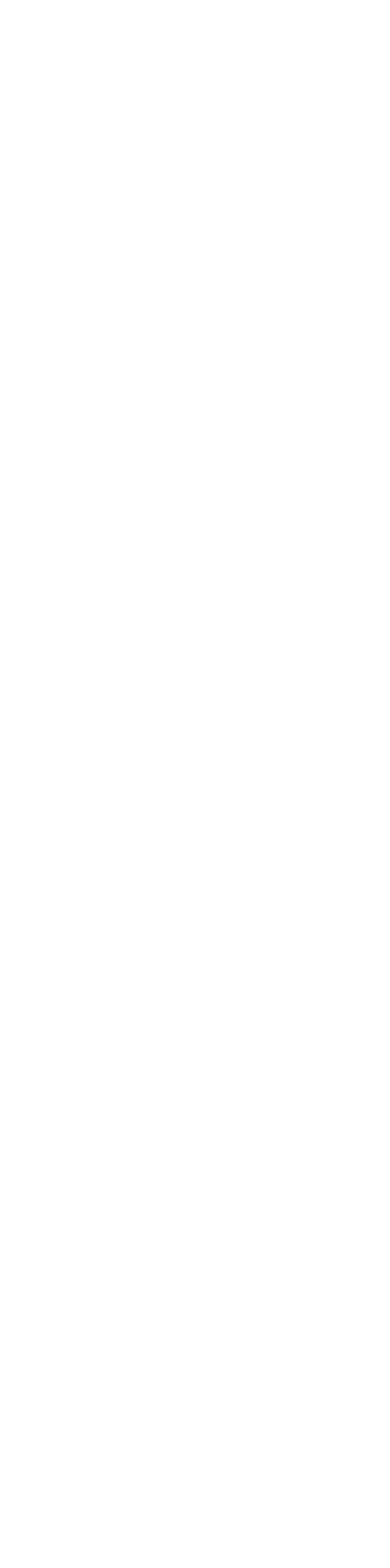
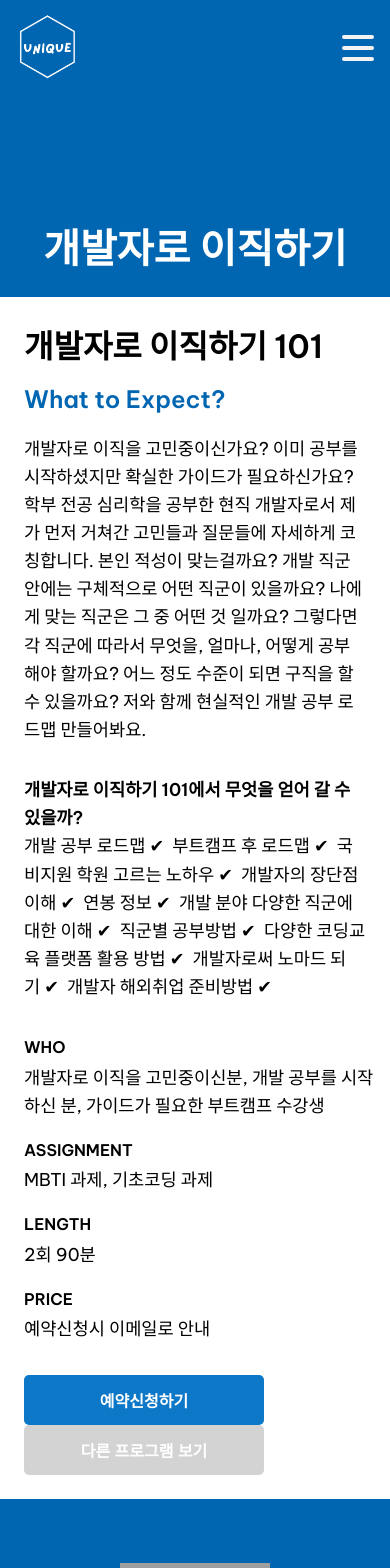
Before and after one commit to uniqueyoung/uniqueyoung.world, a React (Create React App) app: page /programs/beginner in a window 390 px wide. Before the commit this address had no page. Shown: the top 1568 px of the page. Before the commit the page ends 844 px from the top, so only its background shows below. Built offline with nearby package versions, Linux system fonts and the light colour scheme; grey boxes are pictures that could not be loaded.

Commit message:
pages/beginner page mobile and desktop

```diff
--- a/src/App.js
+++ b/src/App.js
@@ -4,6 +4,7 @@
 import About from './pages/About';
 import Programs from './pages/Programs';
 import Reviews from './pages/Reviews';
+import Beginner from './pages/Beginner';
 import './App.css';
 
 // TODO dynamic routes for dynamic pages
@@ -15,7 +16,7 @@
       <Route path="/about" element={<About />} />
       <Route path="/programs" element={<Programs />} />
       <Route path="/reviews" element={<Reviews />} />
-
+      <Route path="/programs/beginner" element={<Beginner />} />
     </Routes>
 
   );
--- a/src/assets/mock.js
+++ b/src/assets/mock.js
@@ -61,7 +61,7 @@
           code: '201',
           form: 'https://forms.gle/A7EMVXVzu6Uo2Tdk7',
           content: "경력자이면서 해외 취업 입문자들은 위한 프로그램입니다. 세계 무대에서도 통하는 이력서는 어떻게 써야할까요? 어떻게 하면 인터뷰에서 자신이 가진 강점을 모두 어필할 수 있을까요? 비즈니스 영어 강사 내공을 바탕으로 제가 쌓아온 유럽 및 해외 취업전략을 공유합니다. 한국 취업과 해외 취업은 준비 방법과 실전 전략이 다릅니다. 한국에서 쌓아온 소중한 경력을 알차게 풀어내서 해외 구직 시장에서도 강력한 지원자가 될 수 있도록 도와드릴게요. 부족한 점을 빠르게 채우고 강점은 최대한 어필하는 전략을 모색해요.",
-          afters: ['목표 국가', '목표 업계', '목표 직무', '최선의 비자 프로그램', '나를 강점을 전달하는 고급 회화', '나의 경험 멋지게 포장', '해외 구직 시장의 이해', '세계 무대에서 먹히는 나만의 강점 발견', '링크드인 최적화', '효율적으로 기회를 찾는 방법', '효과적인 콜드메세지 방법', '현실성 있는 계획', '연봉 협상 방법', 'Q&A',],
+          afters: ['목표 국가', '목표 업계', '목표 직무', '최선의 비자 프로그램', '나를 강점을 전달하는 고급 회화', '나의 경험 멋지게 포장', '해외 구직 시장의 이해', '세계 무대에서 먹히는 나만의 강점 발견', '링크드인 최적화', '효율적으로 기회를 찾는 방법', '효과적인 콜드메세지 방법', '현실성 있는 계획', '연봉 협상 방법'],
           details: [
             {
               label: 'Who',
@@ -91,7 +91,7 @@
     {
       type: '영어 인터뷰',
       description: '해외 취업의 문 턱에서 실전과 같은 인터뷰 연습이 필요하신가요? 비즈니스 영어 강사와 함께 자신을 설득력 있게 어필하는 방법을 배워봐요.',
-      link: '/english',
+      link: 'english',
       color: '#e1a73c',
       secondary: '#f5ba4e',
       programs: [
@@ -130,27 +130,23 @@
     {
       type: '개발자로 이직하기',
       description: '개발자로 이직을 고민중이신가요? 개발 공부를 하며 가이드가 필요하신가요? 첫 취직까지 어떤 공부가 필요한지 함께 로드맵을 그려봐요.',
-      link: '/beginner',
+      link: 'beginner',
       color: "#0066b2",
       secondary: "#0d78c7",
       programs: [{
         title: "개발자로 이직하기 101",
         code: '101',
         form: 'https://forms.gle/A7EMVXVzu6Uo2Tdk7',
-        content: "개발자로 이직을 고민중이신가요? 개발 공부를 하며 가이드가 필요하신가요? 학부 전공 심리학을 공부한 현직 개발자로서 제가 먼저 거쳐간 고민들과 질문들에 자세하게 코칭합니다. 개발 직군 안에는 구체적으로 어떤 직군이 있을까요? 나에게 맞는 직군은 그 중 어떤 것 일까요? 그렇다면 각 직군에 따라서 무엇을, 얼마나, 어떻게 공부해야 할까요? 어느 정도 수준이 되면 구직을 할 수 있을까요? 저와 함께 현실적인 개발 공부 로드맵 만들어봐요.",
-        afters: ['코딩이 적성이 맞는걸까?에 대한 접근방식', '초보 개발 공부 로드맵', '부트캠프 후 로드맵', '호율적인 공부 방법', '국비지원 학원 고르는 노하우', '개발자의 장단점 이해', '개발 분야의 포텐셜', '연봉 정보', '개발 분야 다양한 직군에 대한 이해', '직군별 특징 이해', '직군별 연봉 이해', '직군별 공부방법', '다양한 코딩교육 플랫폼 활용 방법', '공부 기간에 대한 이해', '개발자로써 노마드 되기', '개발자 해외취업 노하우', '국가별 많이 쓰는 기술 스택', 'Q&A'],
+        content: "개발자로 이직을 고민중이신가요? 이미 공부를 시작하셨지만 확실한 가이드가 필요하신가요? 학부 전공 심리학을 공부한 현직 개발자로서 제가 먼저 거쳐간 고민들과 질문들에 자세하게 코칭합니다. 본인 적성이 맞는걸까요? 개발 직군 안에는 구체적으로 어떤 직군이 있을까요? 나에게 맞는 직군은 그 중 어떤 것 일까요? 그렇다면 각 직군에 따라서 무엇을, 얼마나, 어떻게 공부해야 할까요? 어느 정도 수준이 되면 구직을 할 수 있을까요? 저와 함께 현실적인 개발 공부 로드맵 만들어봐요.",
+        afters: ['개발 공부 로드맵', '부트캠프 후 로드맵', '국비지원 학원 고르는 노하우', '개발자의 장단점 이해', '연봉 정보', '개발 분야 다양한 직군에 대한 이해', '직군별 공부방법', '다양한 코딩교육 플랫폼 활용 방법', '개발자로써 노마드 되기', '개발자 해외취업 준비방법'],
         details: [
           {
             label: 'Who',
-            value: '개발자로 이직을 생각하고 있는 분, 개발 공부를 시작하신 분, 부트 캠프 수강생'
-          },
-          {
-            label: 'Services',
-            value: ['개발 공부 로드맵 만들기']
+            value: '개발자로 이직을 고민중이신분, 개발 공부를 시작하신 분, 가이드가 필요한 부트캠프 수강생'
           },
           {
             label: 'Assignment',
-            value: 'MBTI 과제'
+            value: 'MBTI 과제, 기초코딩 과제'
           },
           {
             label: 'Length',
@@ -158,7 +154,7 @@
           },
           {
             label: 'Price',
-            value: '사전 상담 이후 안내'
+            value: '예약신청시 이메일로 안내 '
           }
         ],
       },
@@ -167,19 +163,15 @@
         code: '102',
         form: 'https://forms.gle/A7EMVXVzu6Uo2Tdk7',
         content: "주니어 개발자를 위한 취업 준비 프로그램 입니다. 주니어에게 요구되는 포트폴리오의 수준은 어느 정도 일까요? 알고리즘 실력은 얼마나 중요할까요? 엔지니어의 이력서는 어떻게 써야 할까요? 어디서 어떻게 기술 면접을 준비해야 할까요? 페어 프로그래밍은 어떻게 연습하나요? 인성 면접에는 무슨 질문이 나오나요? 큰 회사로 가야 할까요? 스타트업도 괜찮을까요? 어떤 기준으로 회사를 지원할 회사를 골라야 할까요? 제 커리어에 도움이 되는 회사는 어떤 회사인가요? 비전공 배경에 대해 질문하면 어떻게 답변해야 할까요? 비전공으로서 어필할 수 있는 장점은 무엇일까요? 현직 개발자가 100회 이상의 면접 경험을 바탕으로 코칭합니다.",
-        afters: ['이력서 최적화', '포트폴리오 피드백', '알고리즘 피드백', '회사별 면접방식 및 주의사항', '나에게 알맞은 회사 찾기', '토픽별로 유용한 기술면접 연습 플랫폼', '업계별 특징', '연봉 정보', '호율적인 기술 면접 준비방법', '모의 기술면접', '페어 프로그래밍', '모의 인성면접', '자주 출제되는 질문', '인터뷰질문 의도 파악 팁', '연봉 협상 방법', '취직'],
+        afters: ['기술직 이력서 최적화', '포트폴리오 피드백', '나에게 알맞은 회사 찾기', '기술면접을 위한 무료플랫폼 활용법', '모의 기술면접', '페어 프로그래밍', '모의 인성면접', '자주 출제되는 질문', '연봉 협상 방법', '취직'],
         details: [
           {
             label: 'Who',
             value: '주니어 개발자 지원자'
           },
           {
-            label: 'Services',
-            value: ['이력서 최적화', '기술면접 준비 & 인성면접 준비', '모의 면접 & 피드백']
-          },
-          {
             label: 'Assignment',
-            value: 'MBTI, 알고리즘, 코딩 플랫폼, 링크드인 과제'
+            value: 'MBTI, 알고리즘 과제, 코딩 과제, 링크드인 과제'
           },
           {
             label: 'Length',
@@ -187,7 +179,7 @@
           },
           {
             label: 'Price',
-            value: '사전 상담 이후 안내'
+            value: '예약신청시 이메일로 안내 '
           }
         ]
       },
@@ -197,7 +189,7 @@
     {
       type: '개발자 해외이직',
       description: '해외를 꿈꾸는 현직 개발자이신가요? 세계 시장에서 선호하는 개발자는 어떤 특징이 있을까요? 탄탄하게 준비해서 세계 시장에 진출해요.',
-      link: '/dev',
+      link: 'dev',
       color: '#09416c',
       secondary: '#175c91',
       programs: [
@@ -236,7 +228,7 @@
     {
       type: '프론트엔드 인터뷰',
       description: '실전과 같은 환경에서 기술 면접 연습이 필요하신가요? 시니어 프론트엔드 개발자와 기술 면접을 연습해보고 부족한 점을 보충해요. ',
-      link: '/frontend',
+      link: 'frontend',
       color: '#218b50',
       secondary: '#2ba561',
       programs: [
@@ -271,7 +263,7 @@
     {
       type: '커피챗',
       description: '적당한 프로그램을 찾지 못하셨나요? 저에게 묻고싶은 다른 질문이 있으신가요? 저와 커피 한 잔 하면서 자유롭게 이야기해요.',
-      link: '/coffeechat',
+      link: 'coffeechat',
       color: '#795548',
       secondary: '#8d6658',
       programs: [
--- a/src/components/Nav.jsx
+++ b/src/components/Nav.jsx
@@ -112,7 +112,7 @@
     </HamburgerWrapper>
   )
 }
-const Navigation = ({ isColoredPage, isProgram, backgroundColor }) => {
+const Navigation = ({ isColoredPage, backgroundColor, isProgram }) => {
   const [isTop, setIsTop] = useState(true);
   const [isSticky, setIsSticky] = useState(false);
   const [isCollapsed, setIsCollapsed] = useState(false);
@@ -131,11 +131,9 @@
     window.addEventListener('scroll', handleScroll);
   }, [isTop])
 
-  console.log('isTop,', isTop)
-
   const navColor = backgroundColor ? backgroundColor : isTop ? 'transparent' : "#f3f3f3";
-  const logo = isColoredPage && isTop ? logoLight : logoDark;
-  const fontColor = isColoredPage && isTop ? '#f3f3f3' : "#242424"
+  const logo = isColoredPage && isTop ? logoLight : isProgram ? logoLight : logoDark;
+  const fontColor = isColoredPage && isTop ? '#f3f3f3' : isProgram ? '#f3f3f3' : "#242424"
 
   const NavigationItems = items.map(item => {
     const href = `/${item} `;
--- /dev/null
+++ b/src/components/ProgramOverview.jsx
@@ -0,0 +1,240 @@
+import { useState, useEffect } from 'react';
+import { Link } from "react-router-dom"
+import styled from 'styled-components'
+
+
+const ProgramWrapper = styled.div`
+  width: 100%;
+  font-family: 'Be Vietnam Pro', sans-serif;
+  line-height: 1.6;
+  margin: 0 auto;
+  padding: 1.5rem;
+
+  @media (min-width: 700px) {
+    width: 75%;
+    margin-bottom: 5rem;
+    padding: 0;
+  }
+`
+
+const LineIntro = styled.div`
+  padding: 2rem 1rem;
+  display: flex;
+  flex-direction: row;
+
+  @media (min-width: 700px) {
+    padding: 2.5rem 3.5rem;
+    margin-bottom: 2rem;
+  }
+`
+
+const Label = styled.label`
+  text-transform: uppercase;
+  font-family: 'Be Vietnam Pro', sans-serif;
+`
+
+const Hr = styled.hr`
+  @media (min-width: 700px) {
+    flex: 1 1 0%;
+    border-top: none;
+    border-right: none;
+    border-left: none;
+    border-image: initial;
+    border-bottom: 1px solid black;
+    margin-left: 1rem;
+    margin-top: 10px;
+  }
+`
+
+const H1 = styled.h1`
+  margin: 0 0 0.5rem;
+  font-size: 2rem;
+  font-weight: 700;
+
+  @media (min-width: 700px) {
+    margin: 0px 0px 1rem;
+    font-size: 2.2rem;
+  }
+`
+
+const H2 = styled.h2`
+  font-family: 'Be Vietnam Pro', sans-serif;
+  font-size: 1.5rem;
+  font-weight: 700;
+  margin: 0px;
+  color: ${props => props.theme ? props.theme : 'initial'};
+
+  @media (min-width: 700px) {
+    font-size: 1.75rem;
+  }
+`
+
+const ProgramContent = styled.div`
+  display: flex;
+  flex-direction: column;
+
+  @media (min-width: 700px) {
+    flex-direction: row;
+  }
+`
+
+const LeftWrapper = styled.div`
+  margin-bottom: 1rem;
+  font-size: 17px;
+
+  @media (min-width: 700px) {
+    margin-right: 8rem;
+    margin-bottom: 0;
+  }
+`
+
+const RightWrapper = styled.div`
+  width: 90vw;
+  flex: 1 1 0%;
+  text-transform: uppercase;
+
+  @media (min-width: 700px) {
+    min-width: 15rem;
+    font-size:1rem;
+  }
+`
+
+const P = styled.p`
+  font-size: 1.1rem;
+  margin-top: 1rem;
+
+  @media (min-width: 700px) {
+    font-size: 1.2rem;
+  }
+
+  &:first-child {
+    margin-bottom: 2rem;
+  }
+`
+
+const DetailItemWrapper = styled.div`
+  margin-bottom: 1rem;
+`
+
+const DetailLabel = styled.label`
+  font-weight: 700;
+  text-transform: uppercase;
+  `
+
+const DetailP = styled.p`
+  margin-top: 0.2rem;
+  font-size: 1.1rem;
+
+  @media (min-width: 700px) {
+    font-size: 1rem;
+  }
+
+`
+
+const ButtonContainer = styled.div`
+  margin-top: 2rem;
+  display: flex;
+  flex-direction:  column;
+  max-width: 100%;
+
+  @media (min-width: 400px) {
+    font-size: 1.1rem;
+    width: 10rem;
+    flex-direction: row;
+    justify-content: space-between;
+  }
+
+  @media (min-width: 700px) {
+    margin-top: 1rem;
+    flex-direction:  column;
+  }
+`
+
+const ActionButton = styled.button`
+  background-color: ${props => props.action === 'apply' ? props.theme : 'lightgray'};
+  padding: 0;
+  color: white;
+  border: none;
+  width: 15rem;
+  font-size: 1rem;
+  height: 50px;
+  border-radius: 5px;
+  font-weight: 600;
+  cursor: pointer;
+
+  &:first-child {
+    margin-right: 1rem;
+  }
+
+  &:hover {
+      background-color: ${props => props.action === 'apply' ? props.secondary : '#bdbcbc'};
+  }
+
+  @media (min-width: 400px) {
+      font-size: 1.1rem;
+      width: 11rem;
+  }
+
+  @media (min-width: 700px) {
+    margin: 0.7rem 0;
+    width: 13rem;
+  }
+
+`
+
+
+const DetailItem = ({ label, value }) => {
+  return (
+    <DetailItemWrapper>
+      <DetailLabel>{label}</DetailLabel>
+      {typeof (value) !== 'string' ? value.map((value) => <DetailP>{value}</DetailP>) : <DetailP>{value}</DetailP>}
+    </DetailItemWrapper>
+  )
+}
+
+
+export default function ProgramOverview({ title, code, form, content, SecondContent, afters, details, theme, secondary }) {
+  const afterString = code === '501' ? '키워드' : `${title}에서 무엇을 얻어 갈 수 있을까?`;
+  const [width, setWidth] = useState(window.innerWidth);
+
+  function handleWindowSizeChange() {
+    setWidth(window.innerWidth);
+  }
+
+  useEffect(() => {
+    window.addEventListener('resize', handleWindowSizeChange);
+    return () => {
+      window.removeEventListener('resize', handleWindowSizeChange);
+    }
+  }, [])
+  const isMobile = width <= 768;
+
+  return (
+    <>
+      {isMobile ? null : (<LineIntro>
+        <Label>
+          Program Brief
+        </Label>
+        <Hr />
+      </LineIntro>)}
+      <ProgramWrapper className="main-content">
+        <H1>{title}</H1>
+        <H2 theme={secondary}>What to Expect?</H2>
+        <ProgramContent>
+          <LeftWrapper>
+            <P>{content}</P>
+            <P>{SecondContent}</P>
+            <P><strong>{afterString}</strong><br></br> {afters.map((after) => <>{after}<span>&nbsp;&#10004; &nbsp;</span></>)}</P>
+          </LeftWrapper>
+          <RightWrapper>
+            {details.map((detailItem) => <DetailItem {...detailItem} />)}
+            <ButtonContainer>
+              <a href={form} target="_blank" rel="noopener noreferrer"><ActionButton action="apply" theme={theme} secondary={secondary}>예약신청하기</ActionButton></a>
+              <Link to="/programs"><ActionButton>다른 프로그램 보기</ActionButton></Link>
+            </ButtonContainer>
+          </RightWrapper>
+        </ProgramContent>
+      </ProgramWrapper>
+    </>
+  )
+}
--- a/src/components/ReviewContainer.jsx
+++ b/src/components/ReviewContainer.jsx
@@ -9,7 +9,7 @@
   background-color: ${(props) => props.color};
   width: 100vw;
   min-height: 550px;
-  padding: 4rem 1.5rem;
+  padding: 4rem 1rem;
   display: flex;
   flex-direction: column;
 
@@ -117,7 +117,7 @@
 `
 function ReviewItem({ profile, content, program, name, job, at, link, isReviewPage }) {
   const programNames = program.map((ele) => (<span><Dot />&nbsp;{ele}&nbsp;</span>));
-  const moreLink = isReviewPage ? link : '/reviews';
+  const moreLink = isReviewPage ? `/programs/${link}` : '/reviews';
 
   return (
     <ItemWrapper>
@@ -139,7 +139,7 @@
   return (
     <ReviewContainerWrapper color={backgroundColor}>
       <ReviewItems>
-        <ReviewItem {...item} isReviewPage />
+        <ReviewItem {...item} isReviewPag={isReviewPage} />
       </ReviewItems>
     </ReviewContainerWrapper >)
 }
--- /dev/null
+++ b/src/pages/Beginner.jsx
@@ -0,0 +1,30 @@
+import React from "react"
+
+import Navigation from '../components/Nav'
+import PageTitle from "../components/PageTitle"
+import ProgramOverview from "../components/ProgramOverview"
+import ReviewContainer from "../components/ReviewContainer";
+import Footer from '../components/Footer'
+import mock from '../assets/mock';
+
+const product = mock.products[3];
+const programs = product.programs;
+
+const review101 = mock.reviews.beginnner[101];
+const review102 = mock.reviews.beginnner[102];
+
+function Beginner() {
+  return (
+    <div>
+      <Navigation isColoredPage backgroundColor={product.color} isProgram />
+      <PageTitle color={product.color} isProgram>{product.type}</PageTitle>
+      <ProgramOverview {...programs[0]} theme={product.secondary} secondary={product.color} />
+      <ReviewContainer color={product.color} item={review101} />
+      <ProgramOverview {...programs[1]} theme={product.secondary} secondary={product.color} />
+      <ReviewContainer color={product.color} item={review102} />
+      <Footer />
+    </div>
+  )
+}
+
+export default Beginner
--- a/src/pages/Programs.jsx
+++ b/src/pages/Programs.jsx
@@ -33,7 +33,7 @@
       <ProgramWrapper>
         {products.map((product) => {
           return (
-            <Link to={product.link}><ProgramCard {...product} /></Link>)
+            <Link to={`/programs/${product.link}`}><ProgramCard {...product} /></Link>)
         })}
       </ProgramWrapper >
       < Footer />
```
